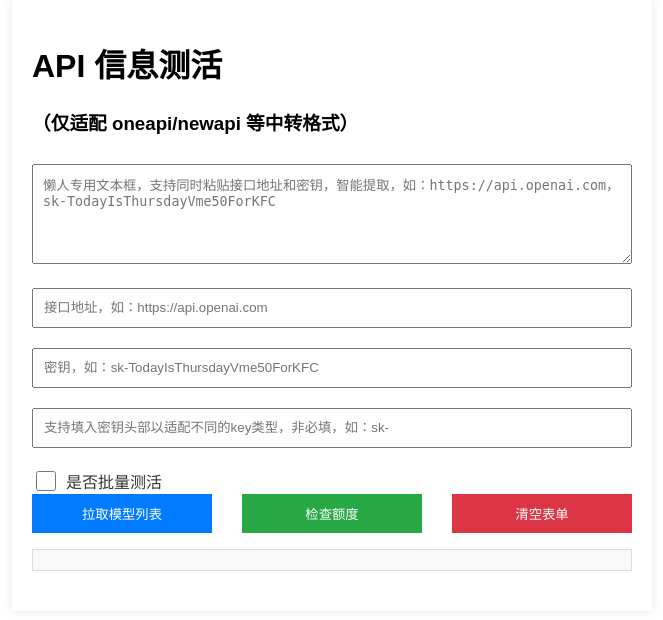
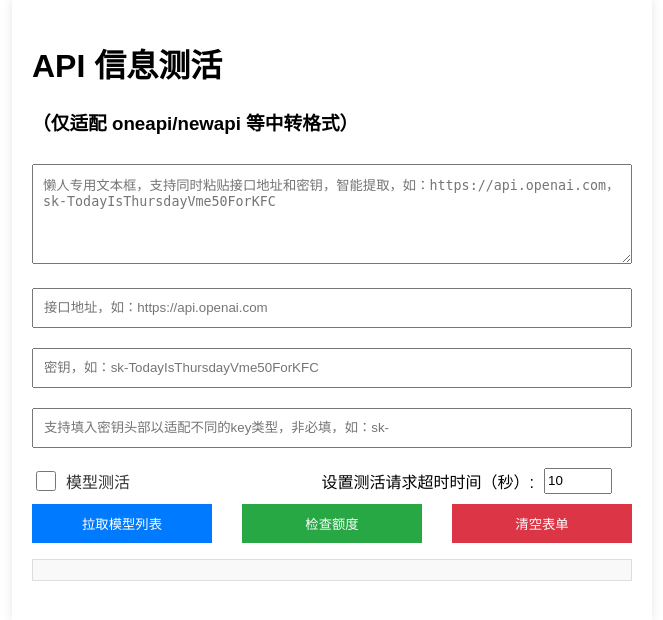
Before and after one commit to QAbot-zh/query-key-app, a Flask app: page / in a window 1280 px wide. Shown: the part 41-661 px from the top of the page, without its empty margins (308-971 px from the left). Run offline with Flask 2, Linux system fonts and the light colour scheme.

Commit message:
增加请求超时设置

```diff
--- a/app.py
+++ b/app.py
@@ -17,6 +17,7 @@ def submit():
     api_info = request.form.get('api_info')
     api_key_head = request.form.get('api_key_head')
     model_health_check = request.form.get('model_health_check') == 'on'
+    model_timeout = int(request.form.get('model_timeout', 10))  # 默认超时时间为10秒
 
     if api_info:
         # 使用正则表达式提取接口地址和API密钥
@@ -52,26 +53,26 @@ def submit():
     if action == '拉取模型列表':
         model_url = f"{base_url}/v1/models"
         response = requests.get(model_url, headers=headers)
+        available_chat_models,unavailable_chat_models,not_chat_models = [],[],[]
         try:
             response_json = response.json()
             if not model_health_check:
                 support_models = "支持的模型列表：\n\n" + "\n".join([item['id'] for item in response_json['data']])
             else:
-                available_chat_models,unavailable_chat_models,not_chat_models = [],[],[]
                 not_chat_pattern = r'^(dall-e|mj|midjourney|stable-diffusion|playground|flux|swap_face|tts-|whisper-|text-|emb-)'
                 for item in response_json['data']:
                     model_name = item['id']
                     if re.match(not_chat_pattern, model_name) or ("flux" in model_name):
                         not_chat_models.append(model_name)
                     else:
-                        response = test_one_model(api_url, api_key, model_name)
-                        if response.status_code == 200 or response.status_code == 201:
+                        response = test_one_model(api_url, api_key, model_name, model_timeout)
+                        if (response.status_code == 200 or response.status_code == 201) and "error" not in response.json():
                             available_chat_models.append(model_name)
                         else:
                             unavailable_chat_models.append(model_name)
                 support_models = "已校验可用chat模型：\n" + "\n".join(available_chat_models) + "\n\n" + "已校验不可用chat模型：\n" + "\n".join(unavailable_chat_models) + "\n\n" + "未校验模型（不对非chat模型进行校验）：\n" + "\n".join(not_chat_models)
         except:
-            support_models = response.text
+            support_models = "已校验可用chat模型：\n" + "\n".join(available_chat_models) + "\n\n" + "已校验不可用chat模型：\n" + "\n".join(unavailable_chat_models) + "\n\n" + "未校验模型（不对非chat模型进行校验）：\n" + "\n".join(not_chat_models)
 
         return render_template('index.html', response=support_models, api_info=api_info, api_url=api_url, api_key=api_key, api_key_head=api_key_head)
     elif action == '检查额度':
@@ -105,7 +106,7 @@ def submit():
 
         return render_template('index.html', response=show_info, api_info=api_info, api_url=api_url, api_key=api_key, api_key_head=api_key_head)
 
-def test_one_model(api_url, api_key, model_name):
+def test_one_model(api_url, api_key, model_name, model_timeout=10):
     headers = {
         'Authorization': f'Bearer {api_key}',
         'Content-Type': 'application/json'
@@ -119,7 +120,7 @@ def test_one_model(api_url, api_key, model_name):
         ],
         "max_tokens": 2
     }
-    response = requests.post(test_url, headers=headers, json=data)
+    response = requests.post(test_url, headers=headers, json=data, timeout=model_timeout)
     return response
 
 @app.route('/test_model', methods=['POST'])
--- a/templates/index.html
+++ b/templates/index.html
@@ -198,7 +198,7 @@
         .model-health-check {
             display: flex;
             align-items: center;
-            margin-top: 10px;
+            margin-right: 20px; /* 增加右边距以分隔复选框和超时时间 */
         }
 
         /* 样式复选框 */
@@ -223,6 +223,28 @@
 
         .model-health-check label:hover {
             color: #4CAF50;
+        }
+
+        /* 样式超时时间容器 */
+        .model-timeout {
+            display: flex;
+            align-items: center;
+        }
+
+        /* 样式超时时间输入框 */
+        .model-timeout input[type="number"] {
+            margin-left: 10px;
+            height: 20px;
+            width: 60px; /* 可以根据需要调整宽度 */
+        }
+
+        /* 样式组合容器 */
+        .model-health-check-timeout {
+            display: flex;
+            justify-content: space-between;
+            margin-right: 20px; /* 增加右边距以分隔复选框和超时时间 */
+            margin-top: 10px;
+            margin-bottom: 10px;
         }
     </style>
     <script>
@@ -257,6 +279,7 @@
             }
             // 获取复选框状态
             var modelHealthCheck = document.getElementById('model_health_check').checked;
+            var modelTimeout = document.getElementById('model_timeout').value;
 
             // 显示加载指示器
             const loading = document.getElementById('loading');
@@ -275,6 +298,12 @@
             hiddenHealthCheckInput.name = 'model_health_check';
             hiddenHealthCheckInput.value = modelHealthCheck;
             form.appendChild(hiddenHealthCheckInput);
+
+            var hiddenTimeoutInput = document.createElement('input');
+            hiddenTimeoutInput.type = 'hidden';
+            hiddenTimeoutInput.name = 'model_timeout';
+            hiddenTimeoutInput.value = modelTimeout;
+            form.appendChild(hiddenTimeoutInput);
 
             form.submit();
         }
@@ -372,10 +401,16 @@
                 <input type="text" id="model_name" name="model_name" placeholder="模型名称，如：gpt-3.5-turbo">
                 <input type="button" name="test_model" value="测试单个chat模型" onclick="testModel()">
             </div>
-            <!-- Add the checkbox for Model Health Check -->
-            <div class="model-health-check">
-                <input type="checkbox" id="model_health_check" name="model_health_check">
-                <label for="model_health_check">是否批量测活</label>
+            <!-- Combined container for Model Health Check and Timeout -->
+            <div class="model-health-check-timeout">
+                <div class="model-health-check">
+                    <input type="checkbox" id="model_health_check" name="model_health_check">
+                    <label for="model_health_check">模型测活</label>
+                </div>
+                <div class="model-timeout">
+                    <label for="model_timeout">设置测活请求超时时间（秒）:</label>
+                    <input type="number" id="model_timeout" name="model_timeout" placeholder="10" value="10" min="1">
+                </div>
             </div>
             <div class="submit-container">
                 <input type="submit" name="action" value="拉取模型列表" class="submit-query">
@@ -396,7 +431,7 @@
             {% if '已校验不可用chat模型：' in response %}
                 <div class="invalid-models">
                     <h3>已校验不可用chat模型：</h3>
-                    <pre>{{ response.split('已校验不可用chat模型：')[1].split('未校验模型（非chat模型）：')[0].strip() }}</pre>
+                    <pre>{{ response.split('已校验不可用chat模型：')[1].split('未校验模型（不对非chat模型进行校验）：')[0].strip() }}</pre>
                 </div>
             {% endif %}
 
```
